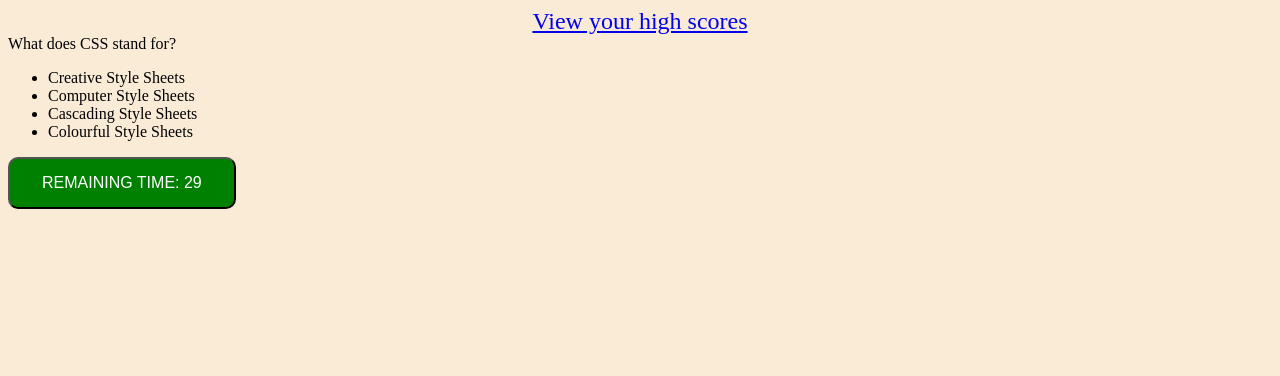
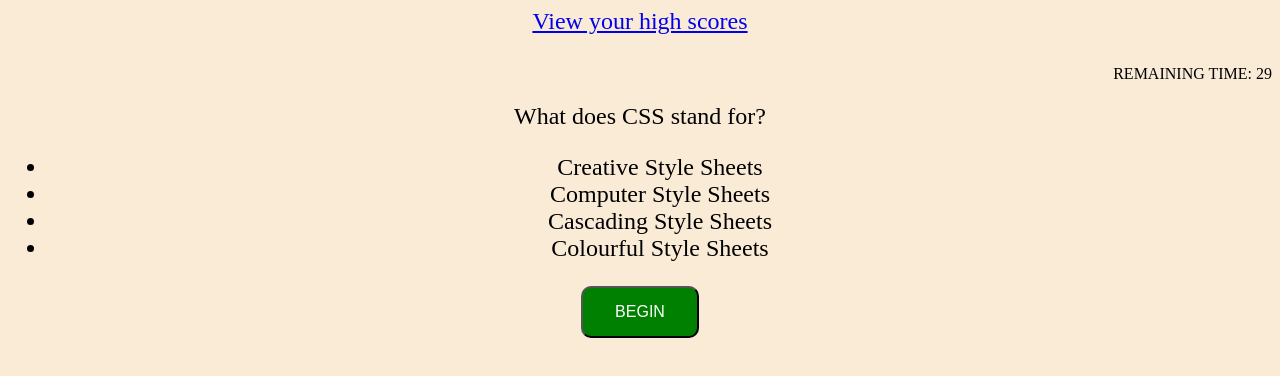
Before and after one commit to Gkal14/coding-quiz, a plain HTML site: page index.html in a window 1280 px wide. Both pictures are taken after a click on the button "BEGIN". Drawn offline with Linux system fonts and the light colour scheme.

```diff
--- a/quiz.js
+++ b/quiz.js
@@ -7,7 +7,7 @@
 
     {
         question: "How do you create a numbered list?",
-        options: ["<ul>", "<ol>", "<nl", "dl"],
+        options: ["<ul>", "<ol>", "<nl>", "<dl>"],
         answer: "<ol>",
     },
 
@@ -45,12 +45,12 @@
 if (interval===0){
     interval=setInterval(function(){
         secondsLeft--;
-        clock.textContent="REMAINING TIME: " + secondsLeft;
+        timer.textContent="REMAINING TIME: " + secondsLeft;
 
         if (secondsLeft<=0){
             clearInterval(interval);
             gameOver();
-            clock.textContent= "Times up! Lets see how you went";
+            timer.textContent= "Times up! Lets see how you went";
         }
     },1000);
 }
@@ -69,7 +69,8 @@
 function render(questionList){
     qDiv.innerHTML="";
     ulCreate.innerHTML="";
-    for (var i=0; i<questions.length;i++){
+
+    for (var i=0; i < questions.length; i++){
         var xQuestion=questions[questionList].question;
         var xChoices=questions[questionList].options;
         qDiv.textContent=xQuestion;
--- a/style.css
+++ b/style.css
@@ -6,6 +6,26 @@
     text-align: center;
     text-decoration: none;
     font-size: x-large;
+}
+
+.main{
+    text-align: center;
+    text-decoration: none;
+}
+
+.timer{
+    text-align: right;
+    margin-top: 30px;
+    margin-bottom: 20px;
+}
+
+.qDiv{
+    font-size: x-large;
+}
+
+#choiceUl{
+margin-top: 75px;
+text-align: center;
 }
 
 .homePage{
@@ -22,6 +42,8 @@
 }
 
 #begin, #again, #clear{
+    display: flex;
+    justify-content: center;
     background-color: green;
     color: white;
     padding: 15px 32px;
@@ -30,5 +52,5 @@
     display: inline-block;
     font-size: 16px;
     border-radius: 10px 10px 10px 10px;
-    align-self: center;
+
 }
```
